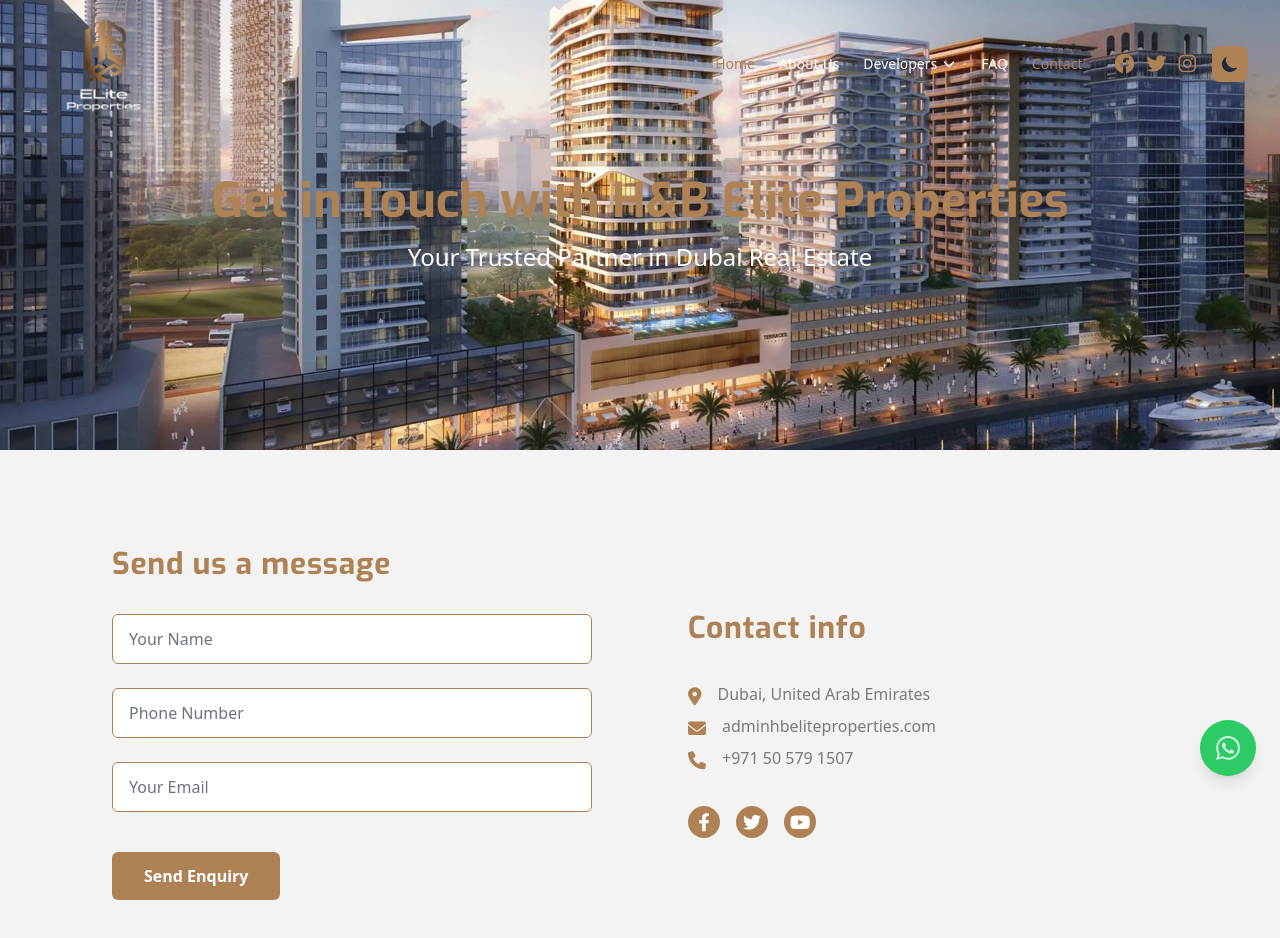
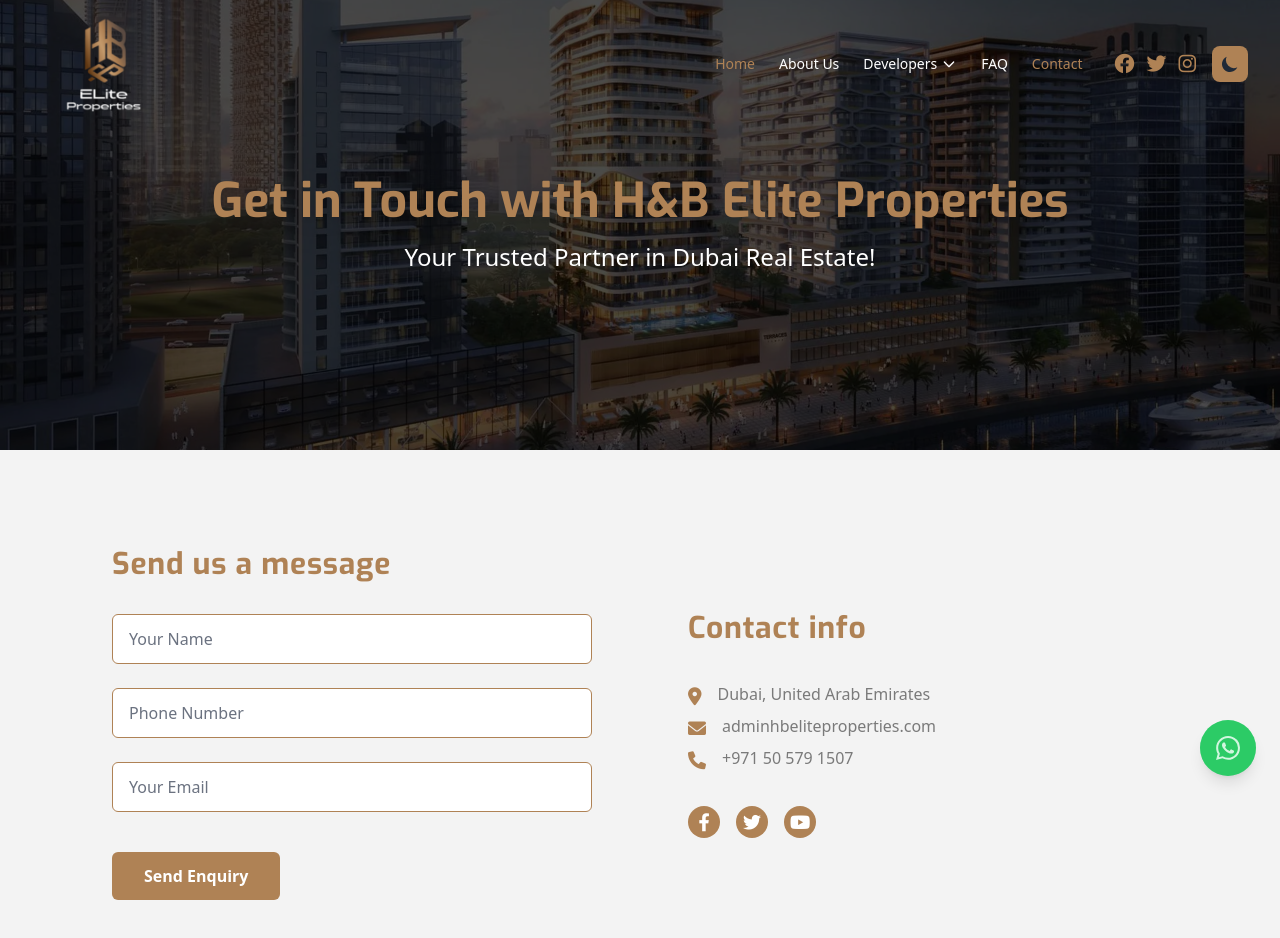
Before and after one commit to MohamedHesham2024/real-estate, an Angular app: page /contact in a window 1280 px wide. Shown: the top 938 px of the page. Built offline with nearby package versions, Linux system fonts and the light colour scheme.

Commit message:
FIX: style bug in components

```diff
--- a/src/app/about-us/about-us.component.css
+++ b/src/app/about-us/about-us.component.css
@@ -39,7 +39,7 @@
   transition: all 0.3s ease;
 }
 .test{
-z-index: -1;
+z-index: 1;
 }
 
 
--- a/src/app/contact-us/contact-us.component.html
+++ b/src/app/contact-us/contact-us.component.html
@@ -1,13 +1,20 @@
-<section class="relative">
-  <div
-    class="h-[450px] bg-cover bg-center flex flex-col items-center justify-center text-center px-4"
-    style="background-image: url('/contact/hero.webp');"
-  >
-    <h1 class="text-4xl md:text-5xl font-bold text-fontPrimary drop-shadow-lg font-exo">Get in Touch with H&B Elite Properties</h1>
-    <p class="mt-4 text-2xl text-white">Your Trusted Partner in Dubai Real Estate</p>
+
+<section
+  class="relative h-[450px] bg-cover bg-center px-4 flex items-center justify-center text-center"
+  style="background-image: url('/contact/hero.webp');"
+>
+  <!-- Overlay layer -->
+  <div class="absolute inset-0 bg-black opacity-70"></div>
+
+  <!-- Content -->
+  <div class="relative z-10">
+    <h1 class="text-4xl md:text-5xl font-bold text-fontPrimary drop-shadow-lg font-exo">
+Get in Touch with H&B Elite Properties
+    </h1>
+    <p class="mt-4 text-2xl text-white">Your Trusted Partner in Dubai Real Estate!</p>
   </div>
 </section>
-<div class="min-h-screen bg-thread py-12 px-1 sm:px-2 lg:px-4">
+<div class="min-h-screen bg-thread py-12 px-1 sm:px-2 lg:px-4 dark:bg-dark-background">
       <div class="max-w-6xl mx-auto">
         <div class="rounded-lg overflow-hidden">
           <div class="grid grid-cols-1 lg:grid-cols-2 gap-0">
```
Also changed, not shown: src/app/app.routes.ts (+4 -4 lines).
